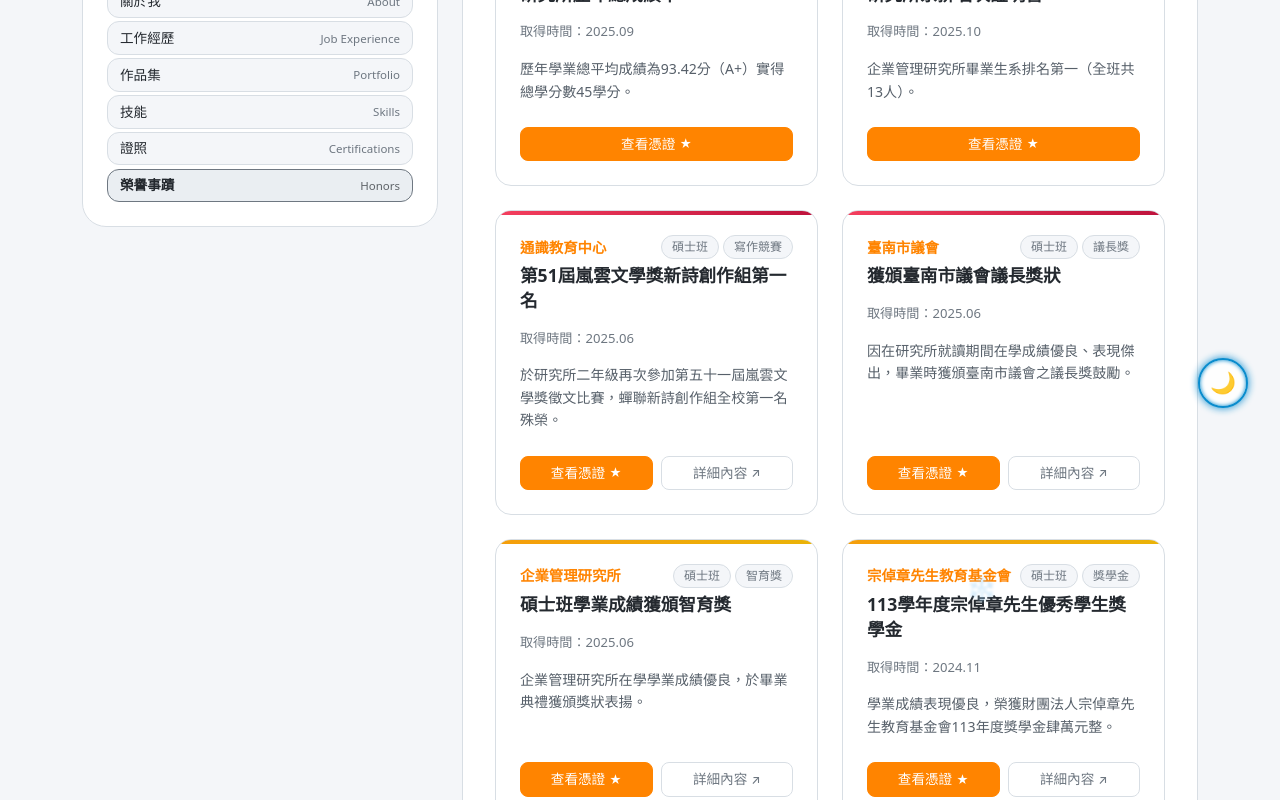
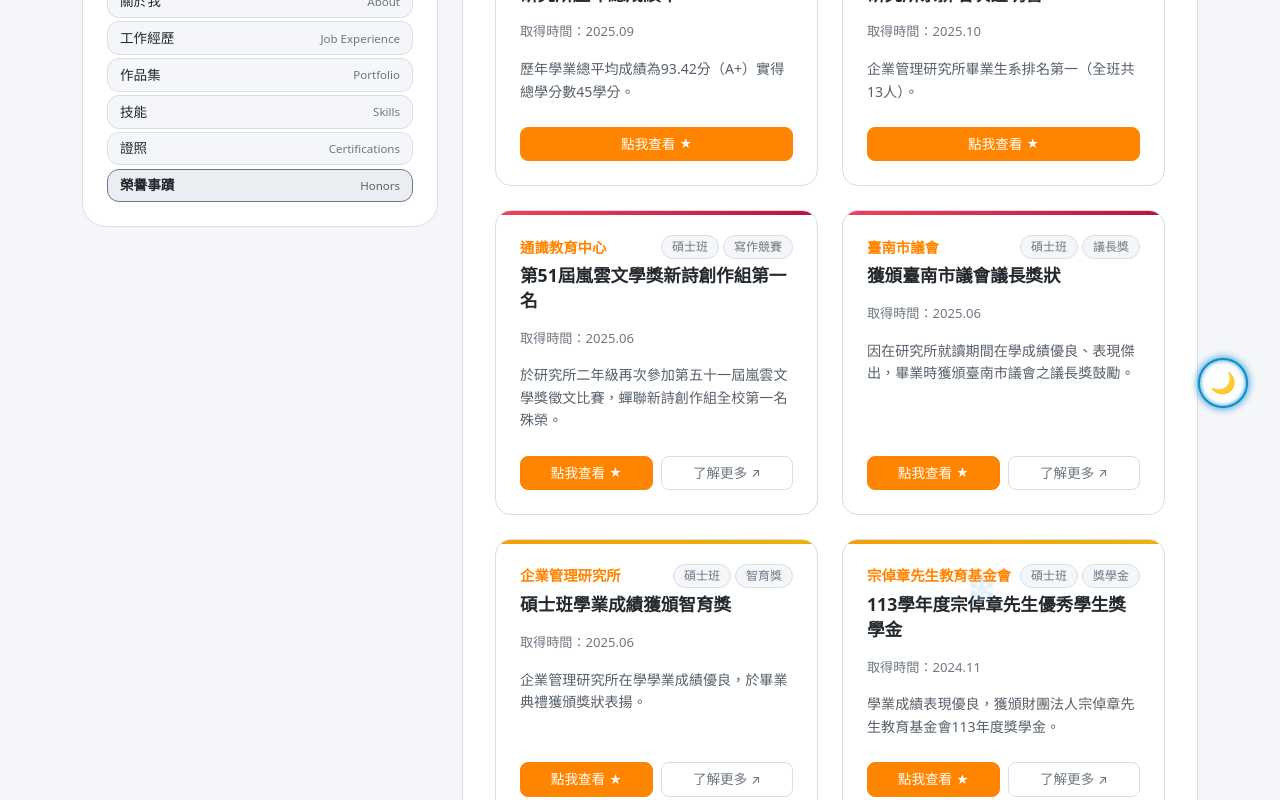
Before and after one commit to G120L010/my-profile-website, a Vue app: page /#/honor in a window 1280 px wide. Shown: the part 360-1160 px from the top of the page. Built offline with nearby package versions, Linux system fonts and the light colour scheme.

Commit message:
0717除錯更新

```diff
--- a/public/games/rotating-planet-game.html
+++ b/public/games/rotating-planet-game.html
@@ -97,7 +97,7 @@
       justify-content: center;
     }
 
-    /* 游戲主畫布容器，裁切溢出內容 */
+    /* 遊戲主畫布容器，裁切溢出內容 */
     .wrapper {
       overflow: hidden;
     }
--- a/src/assets/css/App.css
+++ b/src/assets/css/App.css
@@ -593,3 +593,26 @@
     box-shadow: 0 0 8px var(--neon-glow-color), 0 0 18px rgba(0, 136, 204, 0.4), inset 0 0 4px var(--neon-glow-color);
   }
 }
+
+/* ========================================== */
+/* 9. 行動端與窄螢幕特別優化區                 */
+/* ========================================== */
+
+/* 手機版與窄螢幕下防懸浮按鈕遮擋內容之優化 */
+@media (max-width: 991.98px) {
+  .content-main-box {
+    padding-bottom: 7.5rem !important; /* 確保滾動到底部時，內容能被完全推至懸浮按鈕上方，防範遮擋與點擊衝突 */
+  }
+}
+
+/* 行動裝置懸浮按鈕緊貼邊緣微調，防止大邊距遮擋閱讀區 */
+@media (max-width: 576px) {
+  .custom-theme-toggle-btn {
+    bottom: 1.5rem !important;
+    right: 1.25rem !important;
+  }
+  .custom-scroll-top-btn {
+    bottom: 5.25rem !important;
+    right: 1.25rem !important;
+  }
+}
--- a/src/assets/js/App.js
+++ b/src/assets/js/App.js
@@ -18,6 +18,9 @@ export function useAppView() {
 
   // 【打字機索引】宣告一個普通的整數變數，用來記錄打字機目前跑到了第幾個字元的索引位置
   let currentIndex = 0
+
+  // 【打字機計時器】儲存打字機定時器的實例，用以在組件銷毀時安全清除，防堵記憶體洩漏
+  let typeTimer = null
 
   // 【主題變數】建立一個控制全站主題模式的響應式變數，預設值設定為 false 代表淺色白天模式
   const isDarkMode = ref(false)
@@ -74,7 +77,7 @@ export function useAppView() {
       // 將索引計數器往後加 1，代表前進到下一個字元位置
       currentIndex++
       // 呼叫瀏覽器內建的延時排程函式，設定每隔 120 毫秒重新執行一次自己，做出打字間隔感
-      setTimeout(typeEffect, 120)
+      typeTimer = setTimeout(typeEffect, 120)
     }
   }
 
@@ -115,6 +118,10 @@ export function useAppView() {
    */
   onUnmounted(() => {
     window.removeEventListener('scroll', handleScroll)
+    // 安全清除打字機排程計時器，防堵記憶體洩漏與重複定時任務
+    if (typeTimer) {
+      clearTimeout(typeTimer)
+    }
   })
 
   // 將網頁模板 (Template) 需要用來顯示與點擊綁定的變數及函式完整包裝導出
--- a/src/assets/js/profile/AboutView.js
+++ b/src/assets/js/profile/AboutView.js
@@ -59,7 +59,7 @@ export function useAboutView() {
     {
       id: 'bio-4',
       title: '專業蛻變：資展 Java 軟體工程師訓練',
-      content: '已順利完成資訊工業策進會的職訓（軟體工程師就業養成班），深造 Java 後端開發與系統架構設計，發展符合產業需求的專業軟體工程技能，支援未來科技與人才永續的職涯規劃，期待能與貴公司共同成長，迎戰新時代。'
+      content: '今年順利完成資訊工業策進會的職訓（軟體工程師就業養成班），深造 Java 後端開發與系統架構設計，發展符合產業需求的專業軟體工程與AI技能，支援未來科技與人才永續的職涯規劃，期待能與貴公司共同成長，迎戰新時代。'
     }
   ])
 
--- a/src/assets/js/profile/HonorView.js
+++ b/src/assets/js/profile/HonorView.js
@@ -19,7 +19,7 @@ export function useHonorView() {
   const selectedType = ref('all')
 
   // 建立結構化的榮譽事蹟數據響應式陣列，包含標題、頒發機構、時間、學歷階段、榮譽類別、簡介、驗證網址與展示圖片
-  // 依時間排序，研究所佔 id: 1 至 6，高中職佔 id: 7 至 11
+  // 依學歷階段與時間排序，碩士班佔 id: 1 至 7，大學佔 id: 8 至 29，高中職佔 id: 30 至 34
   const honors = ref([
     {
       id: 1,
@@ -103,7 +103,7 @@ export function useHonorView() {
       verifyUrl: 'https://udn.com/news/story/6885/8408626',
       image: 'images/Honorimg/EMBA5.jpg',
       accentClass: 'accent-gold',
-      summary: '學業成績表現優良，榮獲財團法人宗倬章先生教育基金會113年度獎學金肆萬元整。'
+      summary: '學業成績表現優良，獲頒財團法人宗倬章先生教育基金會113年度獎學金。'
     },
     {
       id: 7,
--- a/src/views/profile/CertificationView.vue
+++ b/src/views/profile/CertificationView.vue
@@ -8,8 +8,8 @@
       <h2 class="page-main-title m-0">專業認證 / Certifications</h2>
     </div>
 
-    <!-- Bootstrap 網格系統行容器：g-4 代表子欄位之間有舒適的間距 -->
-    <div class="row g-4">
+    <!-- Bootstrap 網格系統行容器：g-4 代表子欄位之間有舒適的間距，置中對齊最後一行的剩餘卡片 -->
+    <div class="row g-4 justify-content-center">
 
       <!-- 使用 v-for 指令循環渲染 certifications 陣列中宣告的所有證照卡片 -->
       <!-- col-12 在手機版單欄排滿，col-md-6 在電腦版呈雙欄排版 (兩欄並排) -->
--- a/src/views/profile/HonorView.vue
+++ b/src/views/profile/HonorView.vue
@@ -78,8 +78,8 @@
       </div>
     </div>
 
-    <!-- Bootstrap 網格系統行容器 -->
-    <div class="row g-4">
+    <!-- Bootstrap 網格系統行容器，置中對齊最後一行的剩餘卡片 -->
+    <div class="row g-4 justify-content-center">
 
       <!-- 使用 v-for 指令循環渲染過濾後的榮譽事蹟卡片 -->
       <!-- col-12 在手機版單欄排滿，col-md-6 在電腦版呈雙欄排版 -->
@@ -117,7 +117,7 @@
           <div class="card-action-bar mt-auto d-flex gap-2">
             <!-- 查看憑證按鈕：點擊開啟燈箱彈窗放大觀看圖片或PDF -->
             <button @click="showHonor(honor.image)" class="btn btn-honor-view w-100 fw-medium d-flex align-items-center justify-content-center gap-1">
-              <span>查看憑證</span>
+              <span>點我查看</span>
               <span class="small">★</span>
             </button>
             <!-- 前往官網按鈕：當 verifyUrl 有資料時才顯示（例如新聞報導或驗證連結） -->
@@ -127,7 +127,7 @@
               target="_blank"
               class="btn btn-honor-verify w-100 fw-medium d-flex align-items-center justify-content-center gap-1"
             >
-              <span>詳細內容</span>
+              <span>了解更多</span>
               <span class="small">↗</span>
             </a>
           </div>
--- a/src/views/profile/SkillView.vue
+++ b/src/views/profile/SkillView.vue
@@ -8,8 +8,8 @@
       <h2 class="page-main-title m-0">專業技能 / Skills</h2>
     </div>
 
-    <!-- Bootstrap 網格系統行容器：g-4 代表卡片之間有 1.5rem 的邊距 -->
-    <div class="row g-4">
+    <!-- Bootstrap 網格系統行容器：g-4 代表卡片之間有 1.5rem 的邊距，置中對齊最後一行的剩餘卡片 -->
+    <div class="row g-4 justify-content-center">
 
       <!-- 使用 v-for 指令循環渲染 skillCategories 陣列中所有的技術分類卡片 -->
       <!-- col-12 在手機版單欄排滿，col-md-6 在平板雙欄並排，col-lg-4 在桌機三欄並排 -->
```
Also changed, not shown: 1 other file (tests, documents, lock files or other folders).
